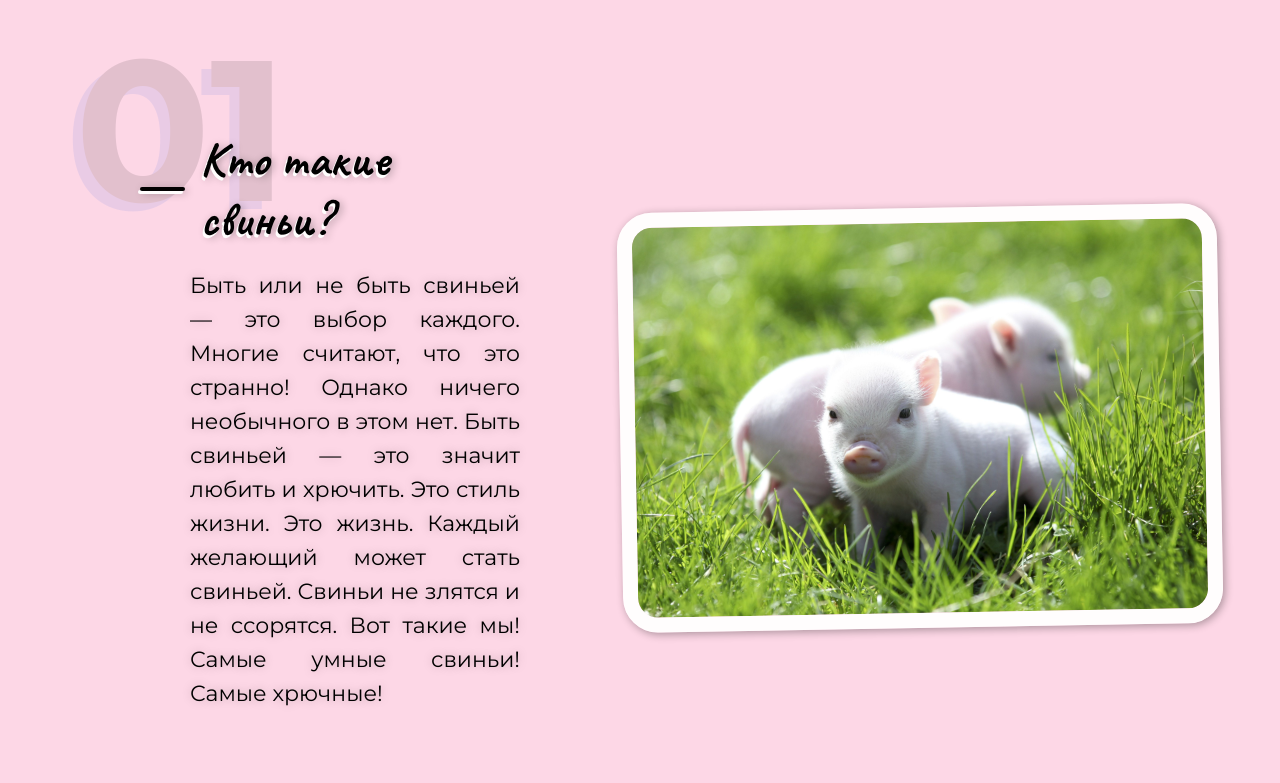
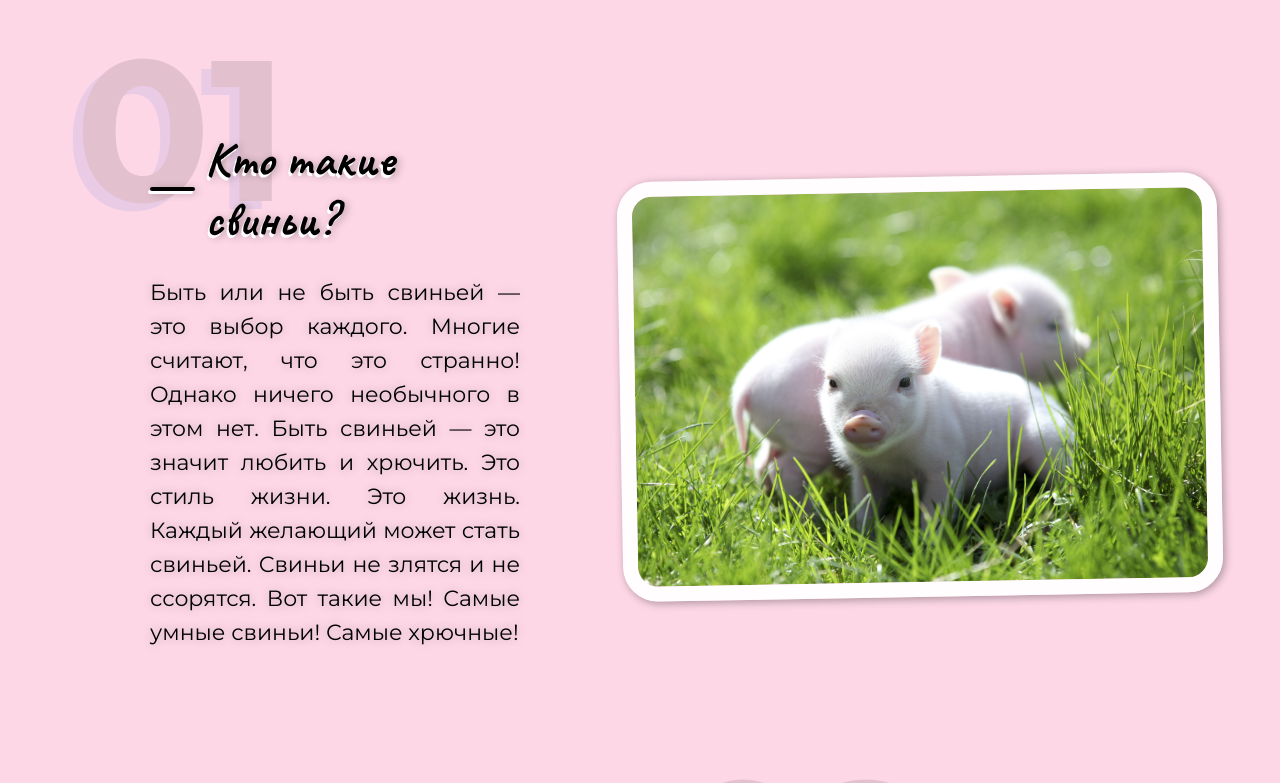
Before and after one commit to grigorijtomczuk/pig-website, a React (Create React App) app: page /#/ in a window 1280 px wide. Shown: the part 680-1463 px from the top of the page. Built offline with nearby package versions, Linux system fonts and the light colour scheme.

Commit message:
Fix style issues

```diff
--- a/src/styles/main.css
+++ b/src/styles/main.css
@@ -198,9 +198,9 @@ main {
 }
 
 .hero {
-	width: max-content;
+	width: fit-content;
 	margin: 0 auto;
-	padding: 200px 0 200px 0;
+	padding: 200px 0;
 }
 
 .hero-title {
@@ -289,7 +289,8 @@ main {
 
 .article-title {
 	position: relative;
-	padding-left: 50px;
+	margin: 0 0 27px 0;
+	padding: 0 0 0 55px;
 	font-size: 48px;
 	text-shadow: var(--shadow-white-outline);
 }
@@ -298,7 +299,7 @@ main {
 	content: "";
 	position: absolute;
 	top: 50%;
-	left: -10px;
+	left: 0;
 	display: block;
 	transform: translateY(-50%);
 	width: 45px;
@@ -309,7 +310,6 @@ main {
 }
 
 .article-text p {
-	margin: 20px 0 0 40px;
 	font: 400 22px var(--font-montserrat);
 	line-height: 34px;
 	text-align: justify;
```
